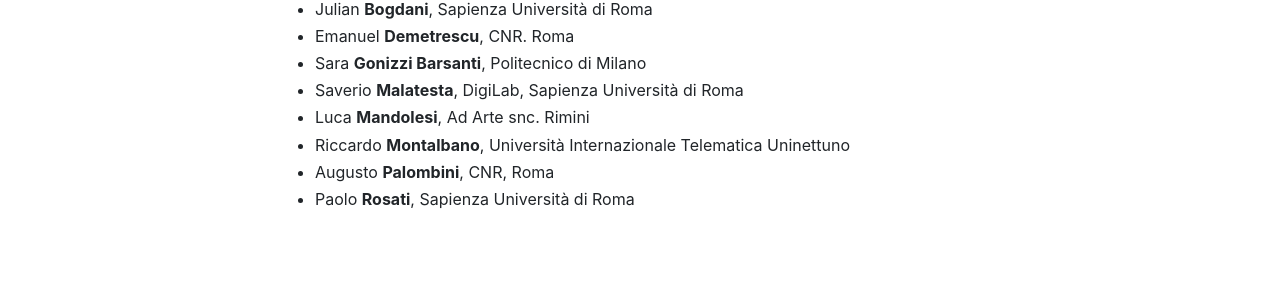
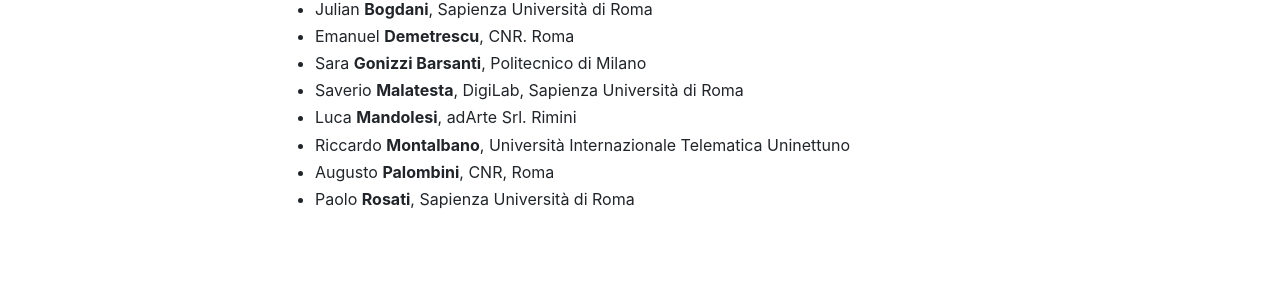
Before and after one commit to archeofoss/archeofoss2020, a Jekyll site: the page built from index.md, in a window 1280 px wide and 900 px high, scrolled down 6856 px. Shown: the part 185-485 px from the top of the window. Built offline with Jekyll 4.4.1, drawn with Linux system fonts in a browser that asks for light colours; nearby versions of some CDN libraries.

Commit message:
typo fix

```diff
--- a/index.md
+++ b/index.md
@@ -203,7 +203,7 @@
 - Emanuel **Demetrescu**, CNR. Roma
 - Sara **Gonizzi Barsanti**, Politecnico di Milano
 - Saverio **Malatesta**, DigiLab, Sapienza Università di Roma
-- Luca **Mandolesi**, Ad Arte snc. Rimini
+- Luca **Mandolesi**, adArte Srl. Rimini
 - Riccardo **Montalbano**, Università Internazionale Telematica Uninettuno
 - Augusto **Palombini**, CNR, Roma
 - Paolo **Rosati**, Sapienza Università di Roma
```
Also changed, not shown: en/index.md (+1 -1 lines).
